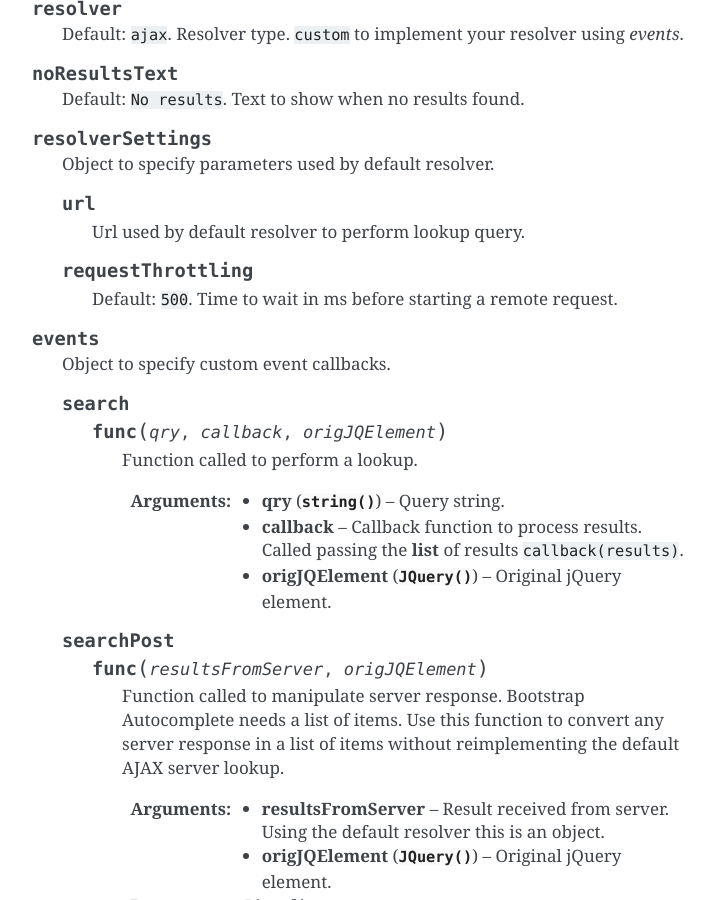
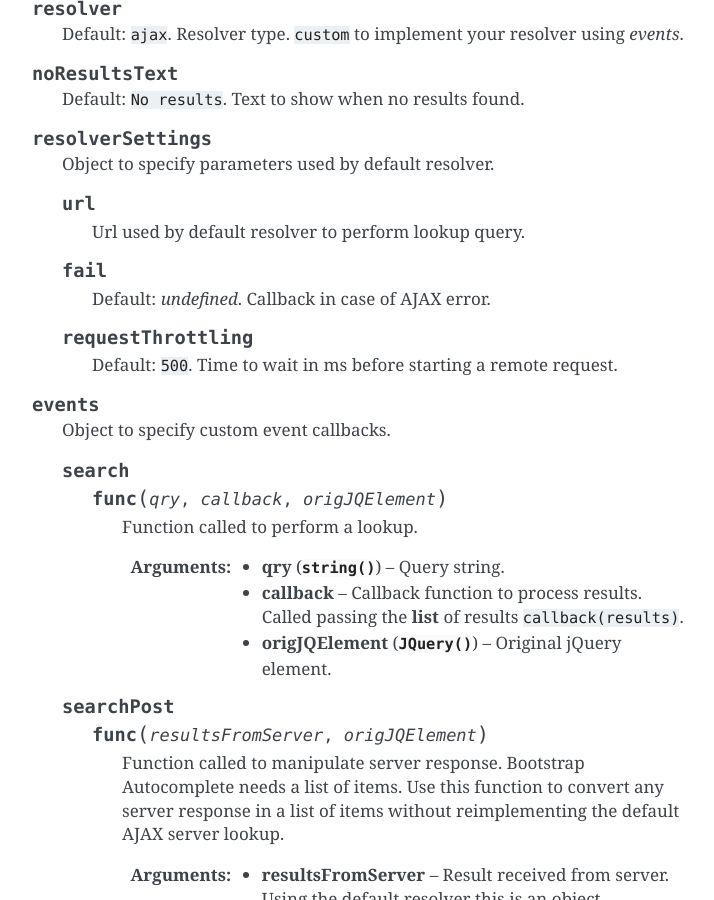
Before and after one commit to xcash/bootstrap-autocomplete, a Sphinx documentation site: the page built from docs/index.rst, in a window 1280 px wide and 900 px high, scrolled down 3753 px. Shown: the whole window, without its empty margins (388-1102 px from the left). Built offline with Sphinx 7.4.7, drawn with Linux system fonts in a browser that asks for light colours.

Commit message:
Close #50

```diff
--- a/docs/index.rst
+++ b/docs/index.rst
@@ -210,6 +210,10 @@ Configuration options
 
         Url used by default resolver to perform lookup query.
 
+    .. attribute:: .fail
+
+        Default: `undefined`. Callback in case of AJAX error.
+
     .. attribute:: .requestThrottling
 
         Default: ``500``. Time to wait in ms before starting a remote request.
```
